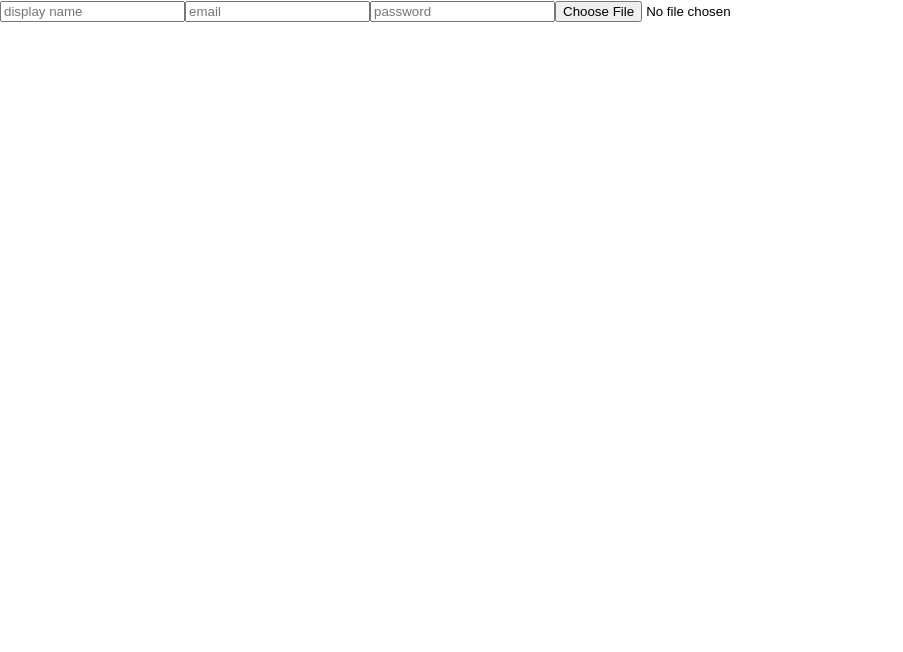
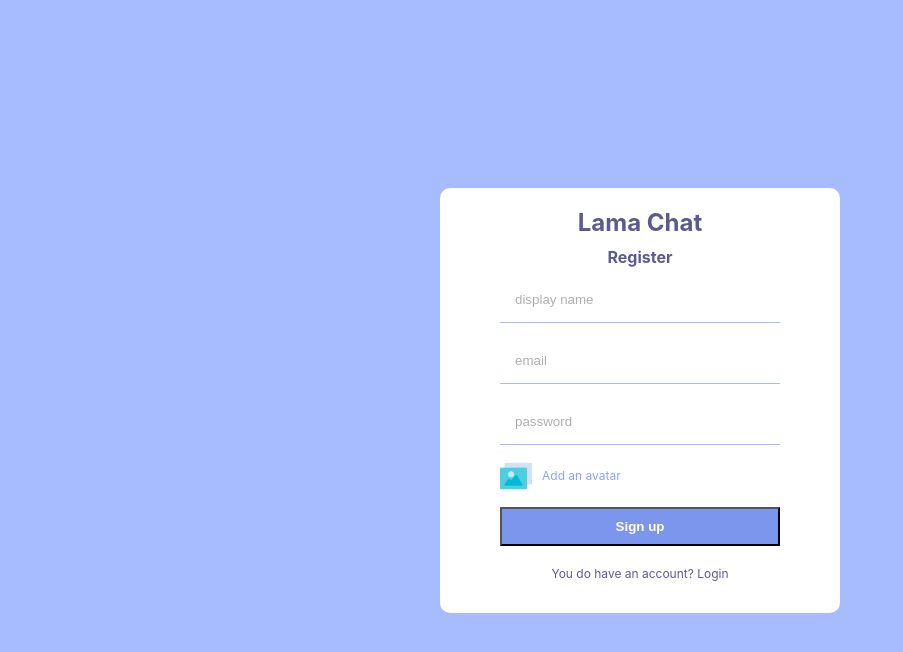
Before and after one commit to daviddvsjrgg/realtime-chat-david-developing, a React (Create React App) app: page / in a window 1280 px wide. Shown: the top 652 px of the page, without its empty margins (0-903 px from the left). Built offline with nearby package versions, Linux system fonts and the light colour scheme.

Commit message:
add 2 file, new package (sass and url-loader, file-loader), 2 file changes

```diff
--- a/package.json
+++ b/package.json
@@ -9,6 +9,7 @@
     "react": "^18.2.0",
     "react-dom": "^18.2.0",
     "react-scripts": "5.0.1",
+    "sass": "^1.64.2",
     "web-vitals": "^2.1.4"
   },
   "scripts": {
@@ -34,5 +35,9 @@
       "last 1 firefox version",
       "last 1 safari version"
     ]
+  },
+  "devDependencies": {
+    "file-loader": "^6.2.0",
+    "url-loader": "^4.1.1"
   }
 }
--- a/src/App.js
+++ b/src/App.js
@@ -1,4 +1,5 @@
-import { Register } from "./pages/Register";
+import { Register } from "./pages/Register"
+import "./style.scss"
 
 function App() {
   return (
--- a/src/pages/Register.jsx
+++ b/src/pages/Register.jsx
@@ -1,15 +1,24 @@
 import React from 'react'
+import Add from "../img/addAvatar.png"
 
 export const Register = () => {
 return (
 <div className='formContainer'>
     <div className='formWrapper'>
+        <span className='logo'>Lama Chat</span>
+        <span className='title'>Register</span>
         <form action="">
-                    <input type="text" placeholder='display name'/>
-                    <input type="email" placeholder='email'/>
-                    <input type="password" placeholder='password'/>
-                    <input type="file" />
+            <input type="text" placeholder='display name' />
+            <input type="email" placeholder='email' />
+            <input type="password" placeholder='password' />
+            <input style={{display:"none"}} type="file" id='file'/>
+            <label htmlFor="file">
+                <img src={Add} alt="" />
+                <span>Add an avatar</span>
+            </label>
+            <button>Sign up</button>
         </form>
+        <p>You do have an account? Login</p>
     </div>
 </div>
 )
--- /dev/null
+++ b/src/style.scss
@@ -0,0 +1,69 @@
+.formContainer {
+    background-color: #a7bcff;
+    height: 100vh;
+    display: flex;
+    align-items: center;
+    justify-content: center;
+
+    .formWrapper{
+        background-color: white;
+        padding: 20px 60px;
+        border-radius: 10px;
+        display: flex;
+        flex-direction: column;
+        gap: 10px;
+        align-items: center;
+
+        .logo{
+            color: #5d5b8d;
+            font-weight: bold;
+            font-size: 24px;
+        }
+
+        .title{
+            color: #5d5b8d;
+            font-weight: bold;
+        }
+
+        form{
+            display: flex;
+            flex-direction: column;
+            gap: 15px;
+
+            input{
+                padding: 15px;
+                border: none;
+                width: 250px;
+                border-bottom: 1px solid #a7bcff;
+                &::placeholder{
+                    color: rgb(175, 175, 175);
+                }
+            }
+
+            button{
+                background-color: #7b96ec;
+                color: white;
+                padding: 10px;
+                font-weight: bold;
+                cursor: pointer;
+            }
+            label{
+                display: flex;
+                align-items: center;
+                gap: 10px;
+                color: #8da4f1;
+                font-size: 12px;
+
+                img{
+                    width: 32px;
+                }
+            }
+        }
+
+        p{
+            color: #5d5b8d;
+            font-size: 12px;
+            margin-top: 10px;
+        }
+    }
+}
```
Also changed, not shown: src/img/addAvatar.png (added), 1 other file (tests, documents, lock files or other folders). Lines whose indentation alone changed are shown as unchanged.
